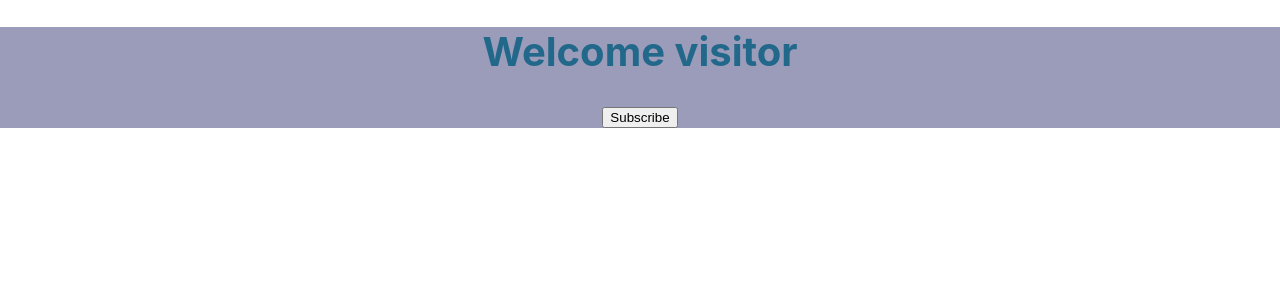
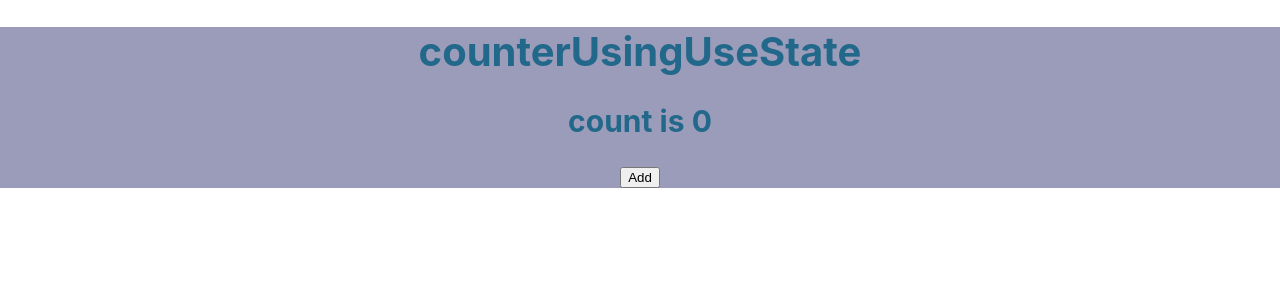
Before and after one commit to hanzalarohan123/Lupin, a React (Create React App) app: page / in a window 1280 px wide. Shown: the top 300 px of the page. Built offline with nearby package versions, Linux system fonts and the light colour scheme.

Commit message:
Added usedState and implemented increment count button

```diff
--- a/src/App.js
+++ b/src/App.js
@@ -3,10 +3,11 @@ import './App.css';
 import Greet from './Components/Greet';
 import Welcome from './Components/Welcome';
 import IncludinState from './Components/IncludinState';
+import CounterUsingUseState from './Components/CounterUsingUseState';
 function App() {
   return (
     <div className="App">
-
+      <CounterUsingUseState/>
 
 
        {/* <Greet name="sss" age='12'><p>child prop 1</p> </Greet>
@@ -15,8 +16,9 @@ function App() {
        <Welcome name="sss" age='12'/>
        <Welcome name="sss" age='13'/>
        <Welcome name="sss" age='14'/> */}
+{/*
+       <IncludinState /> */}
 
-       <IncludinState />
 
 
 
--- /dev/null
+++ b/src/Components/CounterUsingUseState.js
@@ -0,0 +1,50 @@
+import { hover } from '@testing-library/user-event/dist/hover'
+import React, { Component } from 'react'
+
+class CounterUsingUseState extends Component {
+
+  constructor() {
+    super()
+    this.state =
+    {
+      count: 0
+    }
+  }
+  increment() {
+    this.setState
+      (
+        (prevState) => ({ count: prevState.count + 1 })
+
+      )
+  }
+  additionalIncrement() {
+    this.increment()
+
+    this.increment()
+
+    this.increment()
+
+    this.increment()
+
+    this.increment()
+
+  }
+
+
+
+  render() {
+    return (
+      <div>
+        <h1>
+          counterUsingUseState
+        </h1>
+        <h2>count is {this.state.count}</h2>
+        <button onClick={() => this.additionalIncrement()}>
+          Add
+        </button>
+      </div>
+    )
+  }
+}
+
+export default CounterUsingUseState
--- a/src/Components/IncludinState.js
+++ b/src/Components/IncludinState.js
@@ -1,39 +1,28 @@
-import React,{Component} from "react";
+import React, { Component } from "react";
 
-class IncludinState extends Component
+class IncludinState extends Component {
+  //constructor.
+  constructor(props) {
+    //calling super method of base class
+    super(props);
+    this.state = {
+      message: "Welcome visitor",
+    };
+  }
+  //should be declared outside constructor because it is not a builtin method
+  changeMessage() {
+    this.setState({
+      message: "Thank you for subscribing!",
+    });
+  }
 
-{
-    //constructor.
-    constructor(props)
-    {
-        //calling super method of base class
-        super(props)
-        this.state =
-        {
-
-            message: "Welcome visitor"
-        }
-    }
-    //should be declared outside constructor because it is not a builtin method
-    changeMessage()
-        {
-            this.setState(
-                {
-                    message: 'Thank you for subscribing!'
-                 }
-            )
-        }
-
-
-
-
-    render()
-    {
-      return ( <div>
-        <h1>{this.state.message}</h1>
-        <button onClick={() => this.changeMessage()}>Subscribe</button>
-      </div>)
-
-    }
+  render() {
+    return (
+      <div>
+        <h1> {this.state.message} </h1>{" "}
+        <button onClick={() => this.changeMessage()}> Subscribe </button>{" "}
+      </div>
+    );
+  }
 }
-export default IncludinState
+export default IncludinState;
```
